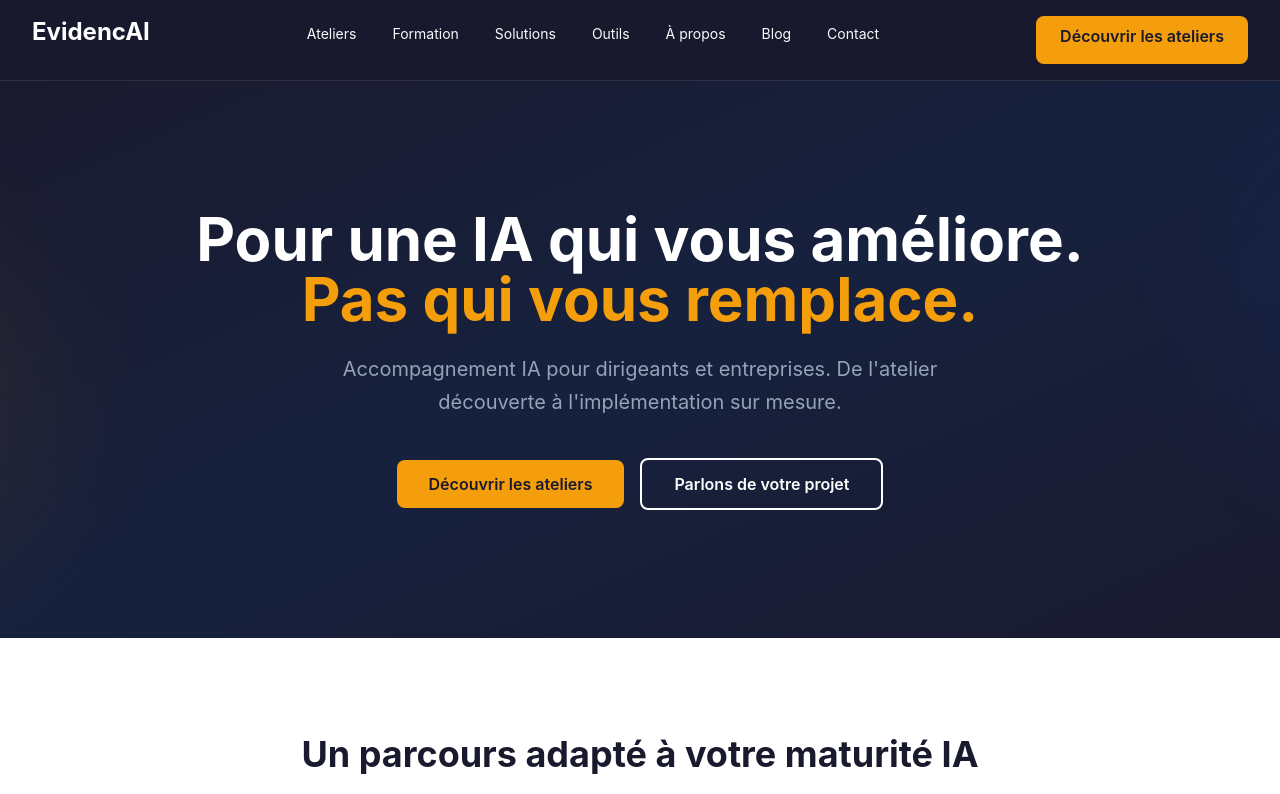
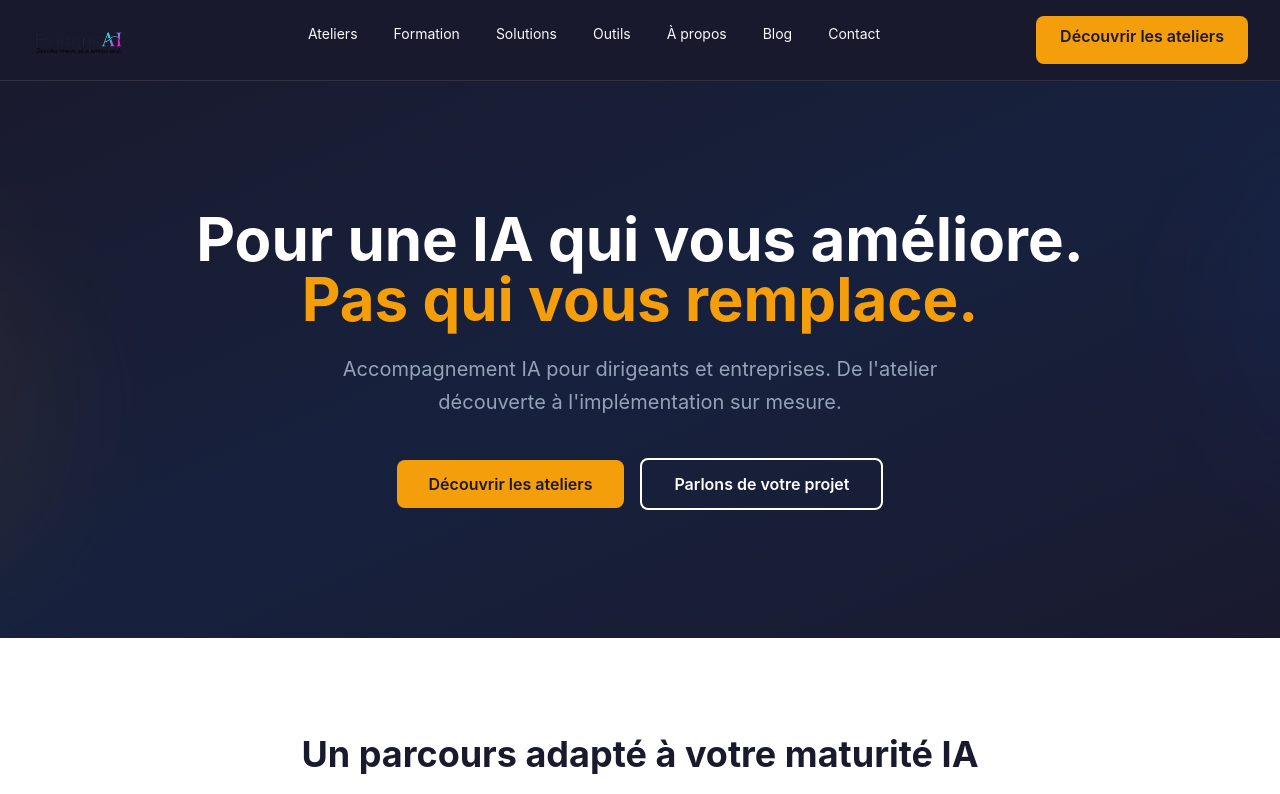
Before and after one commit to EvidencAI/evidencai-site, a Next.js app: page / in a window 1280 px wide. Shown: the top 794 px of the page. Built offline with nearby package versions, Linux system fonts and the light colour scheme.

Commit message:
Logo EvidencAI dans le header (remplace texte par image sans fond)

```diff
--- a/src/components/layout/Header.tsx
+++ b/src/components/layout/Header.tsx
@@ -1,6 +1,7 @@
 'use client';
 
 import Link from 'next/link';
+import Image from 'next/image';
 import { useState } from 'react';
 
 export default function Header() {
@@ -21,11 +22,15 @@
       <nav className="container mx-auto px-4 sm:px-6 lg:px-8">
         <div className="flex items-center justify-between h-16 md:h-20">
           {/* Logo */}
-          <Link
-            href="/"
-            className="font-playfair text-xl md:text-2xl font-bold text-white hover:text-ambre transition-colors"
-          >
-            EvidencAI
+          <Link href="/" className="flex items-center hover:opacity-90 transition-opacity">
+            <Image
+              src="/logo-evidencai.png"
+              alt="EvidencAI"
+              width={150}
+              height={50}
+              className="h-8 md:h-10 w-auto"
+              priority
+            />
           </Link>
 
           {/* Desktop Navigation */}
```
Also changed, not shown: public/logo-evidencai.png (added).
